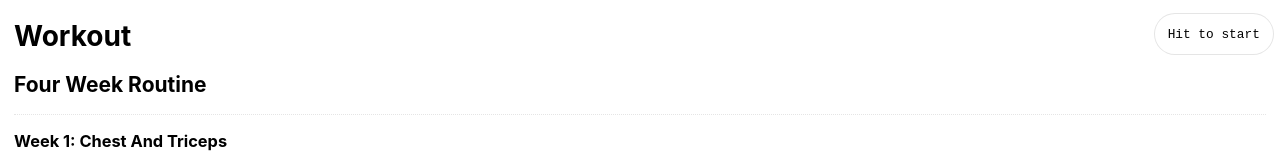
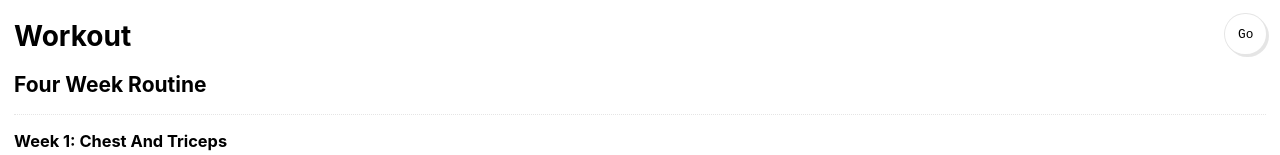
Before and after one commit to san650/workout, a React (Create React App) app: page / in a window 1280 px wide. Shown: the top 155 px of the page. Built offline with nearby package versions, Linux system fonts and the light colour scheme; the HTML template or start-up script is replaced by a standard one.

Commit message:
Update stopwatch button label

```diff
--- a/src/components/stopwatch/index.js
+++ b/src/components/stopwatch/index.js
@@ -8,14 +8,15 @@ const style = {
   fontSize: '.8rem',
   position: 'fixed',
   top: '1em',
-  right: '.5em',
+  right: '1em',
   borderRadius: '50px',
-  backgroundColor: 'white'
+  backgroundColor: 'white',
+  boxShadow: '2px 2px rgba(0,0,0,.1)'
 };
 
 export default class StopWatch extends Component {
   state = {
-    seconds: 'Hit to start'
+    seconds: 'Go'
   }
 
   render() {
```
